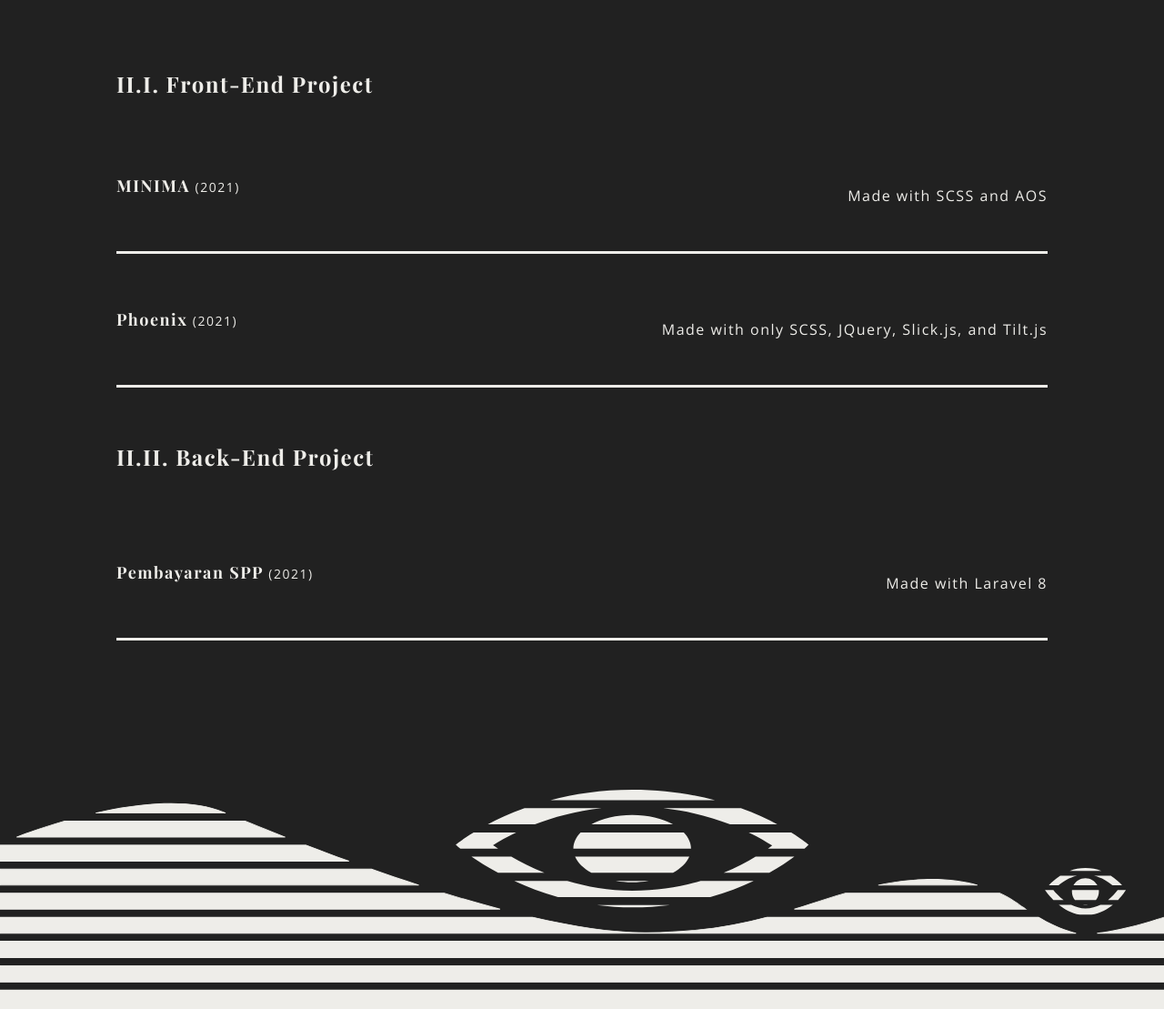
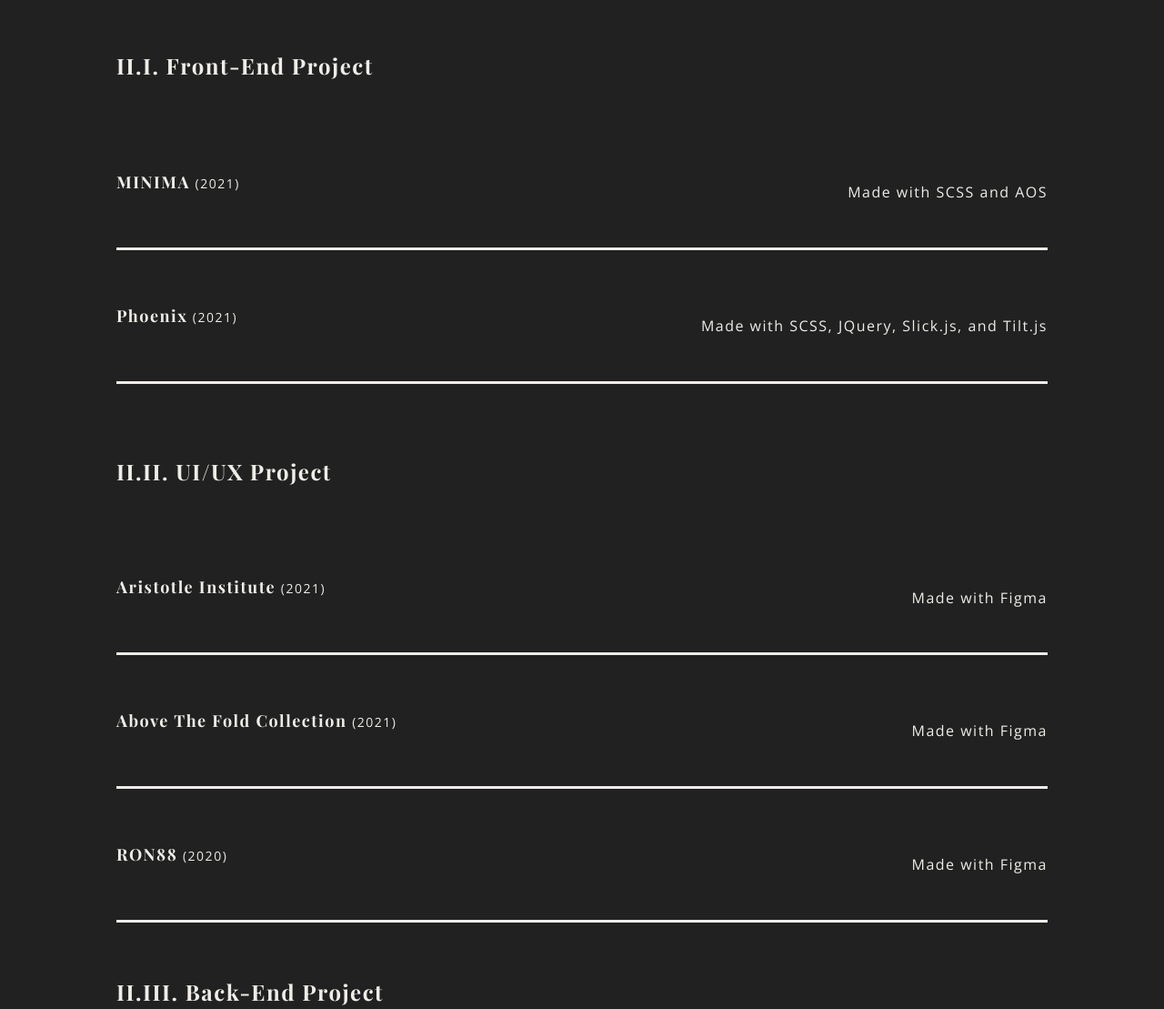
Before and after one commit to rocketweaver/Arbhy-s-Portfolio-2.0, a plain HTML site: page index.html in a window 1280 px wide. Shown: the part 1120-2229 px from the top of the page at 91% size. Drawn offline with nearby package versions, Linux system fonts and the light colour scheme.

Commit message:
add ui/ux projects

```diff
--- a/asset/css/style.scss
+++ b/asset/css/style.scss
@@ -246,12 +246,8 @@ a {
     text-align: right;
 }
 
-#samsung, #pembayaran-spp {
+#minima, #aristotle-institute, #pembayaran-spp {
     margin-top: 40px;
-}
-
-#samsung:hover {
-    background: linear-gradient(0deg, rgba(33, 33, 33, 0.5), rgba(33, 33, 33, 0.5)), url('../img/project/samsung.PNG');
 }
 
 #minima:hover {
@@ -262,7 +258,19 @@ a {
     background: url('../img/project/phoenix.PNG');
 }
 
-#be-project {
+#aristotle-institute:hover {
+    background: url('../img/project/aristotle_institute.png');
+}
+
+#atf-collection:hover {
+    background: url('../img/project/above_the_folds.PNG');
+}
+
+#ron88:hover {
+    background: url('../img/project/ron88.png');
+}
+
+#be-project, #uiux-project {
     margin-top: 60px;
 }
 
--- a/index.html
+++ b/index.html
@@ -57,7 +57,7 @@
             </p>
 
             <!-- Front-End Project -->
-            <section id="fe-project" data-aos="fade-left">
+            <section id="uiux-project" data-aos="fade-left">
                 <h3 class="sub-title">II.I. Front-End Project</h3>
                 <a href="https://github.com/rocketweaver/MINIMA" target="_blank" class="project" id="minima">
                     <h4 class="project-name">MINIMA <span>(2021)</span></h4>
@@ -65,13 +65,29 @@
                 </a>
                 <a href="https://github.com/rocketweaver/PhoenixWebsite" target="_blank" class="project" id="phoenix">
                     <h4 class="project-name">Phoenix <span>(2021)</span></h4>
-                    <p class="project-desc">Made with only SCSS, JQuery, Slick.js, and Tilt.js</p>
+                    <p class="project-desc">Made with SCSS, JQuery, Slick.js, and Tilt.js</p>
+                </a>
+            </section>
+
+            <section id="fe-project" data-aos="fade-left">
+                <h3 class="sub-title">II.II. UI/UX Project</h3>
+                <a href="https://www.figma.com/file/WHsoPXRXhMdUkzZiSNl4KU/Aristotle-Institute-Landing-Page" target="_blank" class="project" id="aristotle-institute">
+                    <h4 class="project-name">Aristotle Institute <span>(2021)</span></h4>
+                    <p class="project-desc">Made with Figma</p>
+                </a>
+                <a href="https://www.figma.com/file/bMdPww7iWEHNgMF4xo55VI/Above-The-Fold-Collection?node-id=0%3A1" target="_blank" class="project" id="atf-collection">
+                    <h4 class="project-name">Above The Fold Collection <span>(2021)</span></h4>
+                    <p class="project-desc">Made with Figma</p>
+                </a>
+                <a href="https://www.figma.com/file/bUfYjUREXmJKLOIfDccv0P/Ron-88-Landing-Page?node-id=0%3A1" target="_blank" class="project" id="ron88">
+                    <h4 class="project-name">RON88 <span>(2020)</span></h4>
+                    <p class="project-desc">Made with Figma</p>
                 </a>
             </section>
 
             <!-- Back-End Project -->
             <section id="be-project" data-aos="fade-right">
-                <h3 class="sub-title">II.II. Back-End Project</h3>
+                <h3 class="sub-title">II.III. Back-End Project</h3>
 
                 <a href="https://ujikom-pembayaran-spp.herokuapp.com/" class="project" id="pembayaran-spp">
                     <h4 class="project-name">Pembayaran SPP <span>(2021)</span></h4>
```
Also changed, not shown: asset/css/style.css, asset/img/project/above_the_folds.PNG (added), asset/img/project/aristotle_institute.png (added), asset/img/project/ron88.PNG (added), 1 other file.
